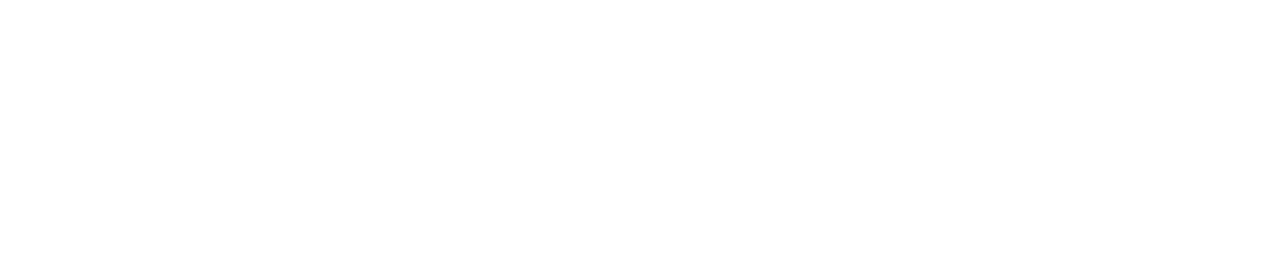
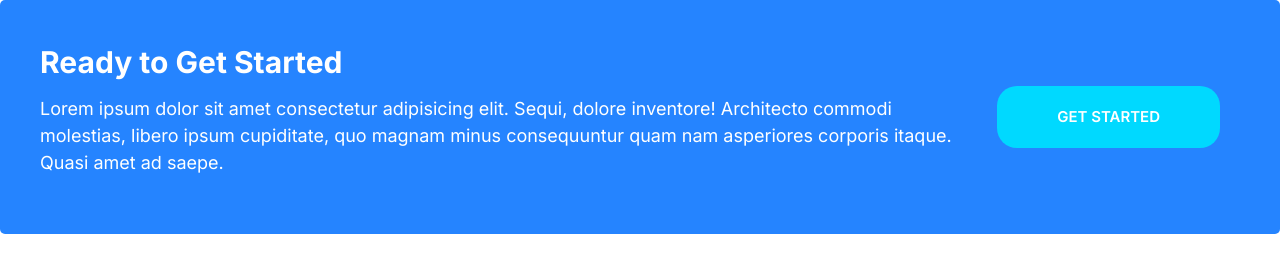
Before and after one commit to capakshay/AksNikam, a plain HTML site: page index.html in a window 1280 px wide. Drawn offline with Linux system fonts and the light colour scheme.

Commit message:
CalloutS

```diff
--- a/css/styles.css
+++ b/css/styles.css
@@ -186,12 +186,12 @@ a {
 .btn--primary:hover {
   background: #3a8ffd;
 }
-.btn--seconday {
+.btn--secondary {
   background: var(--color-secondary);
   color: #fff;
 }
 
-.btn--seconday:hover {
+.btn--secondary:hover {
   background: #00c8eb;
 }
 .btn--accent {
@@ -202,6 +202,10 @@ a {
   background: #ec3000;
 }
 
+.btn--stretched {
+  padding-left: 6rem;
+  padding-right: 6rem;
+}
 .btn--block {
   width: 100%;
   display: inline-block;
@@ -466,3 +470,41 @@ a {
     margin-right: 0;
   }
 }
+
+/* Callouts */
+.callout {
+  padding: 4rem;
+  border-radius: 5px;
+}
+
+.callout--primary {
+  background: var(--color-primary);
+  color: #fff;
+}
+
+.callout__heading {
+  color: #fff;
+  margin-top: 0;
+  font-size: 3rem;
+}
+
+.callout .btn {
+  justify-self: center;
+  align-self: center;
+}
+
+.callout__content {
+  text-align: center;
+}
+@media screen and (min-width: 748px) {
+  .callout .grid--1x2 {
+    grid-template-columns: 1fr auto;
+  }
+  .callout__content {
+    text-align: left;
+  }
+  .callout .btn {
+    justify-self: start;
+    margin: 0 2rem;
+  }
+}
--- a/index.html
+++ b/index.html
@@ -13,5 +13,20 @@
     <link rel="stylesheet" href="css/normalize.css" />
     <link rel="stylesheet" href="css/styles.css" />
   </head>
-  <body></body>
+  <body>
+    <div class="callout callout--primary">
+      <div class="grid grid--1x2">
+        <div class="callout__content">
+          <h2 class="callout__heading">Ready to Get Started</h2>
+          <p>
+            Lorem ipsum dolor sit amet consectetur adipisicing elit. Sequi,
+            dolore inventore! Architecto commodi molestias, libero ipsum
+            cupiditate, quo magnam minus consequuntur quam nam asperiores
+            corporis itaque. Quasi amet ad saepe.
+          </p>
+        </div>
+        <a href="#" class="btn btn--secondary btn--stretched">Get Started</a>
+      </div>
+    </div>
+  </body>
 </html>
```
Also changed, not shown: components/callouts.html (added, +14 -0 lines).
